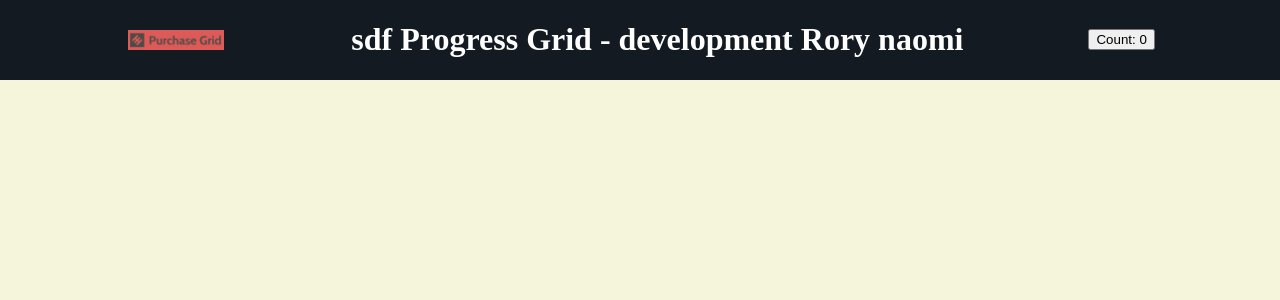
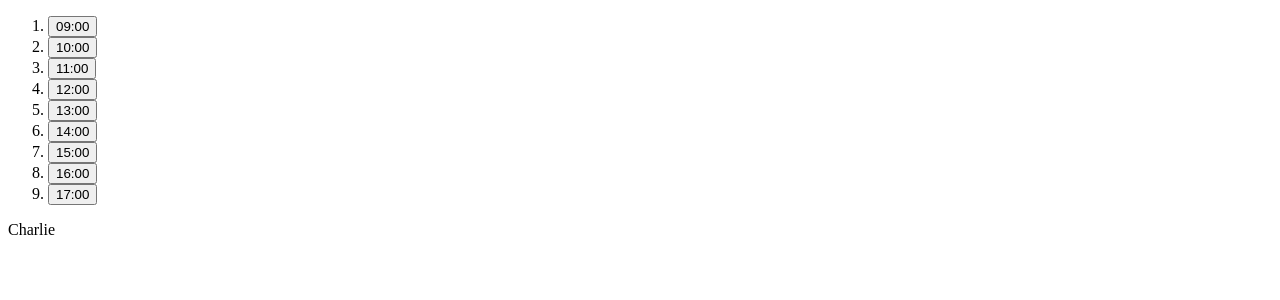
Before and after one commit to rorycawley/reactfromscratch, a React app: page / in a window 1280 px wide. Shown: the top 300 px of the page. Built offline with nearby package versions, Linux system fonts and the light colour scheme.

Commit message:
add test for the button

```diff
--- a/src/index.tsx
+++ b/src/index.tsx
@@ -1,4 +1,8 @@
 import ReactDOM from 'react-dom'
-import { App } from './App'
+import { AppointmentsDayView } from '@app/Appointment'
+import { sampleAppointments } from '@app/samepleData'
 
-ReactDOM.render(<App />, document.getElementById('root'))
+ReactDOM.render(
+  <AppointmentsDayView appointments={sampleAppointments} />,
+  document.getElementById('root')
+)
--- /dev/null
+++ b/src/samepleData.ts
@@ -0,0 +1,13 @@
+const today = new Date()
+const at = (hours: number) => today.setHours(hours, 0)
+export const sampleAppointments = [
+  { startsAt: at(9), customer: { firstName: 'Charlie' } },
+  { startsAt: at(10), customer: { firstName: 'Frankie' } },
+  { startsAt: at(11), customer: { firstName: 'Casey' } },
+  { startsAt: at(12), customer: { firstName: 'Ashley' } },
+  { startsAt: at(13), customer: { firstName: 'Jordan' } },
+  { startsAt: at(14), customer: { firstName: 'Jay' } },
+  { startsAt: at(15), customer: { firstName: 'Alex' } },
+  { startsAt: at(16), customer: { firstName: 'Jules' } },
+  { startsAt: at(17), customer: { firstName: 'Stevie' } },
+]
```
